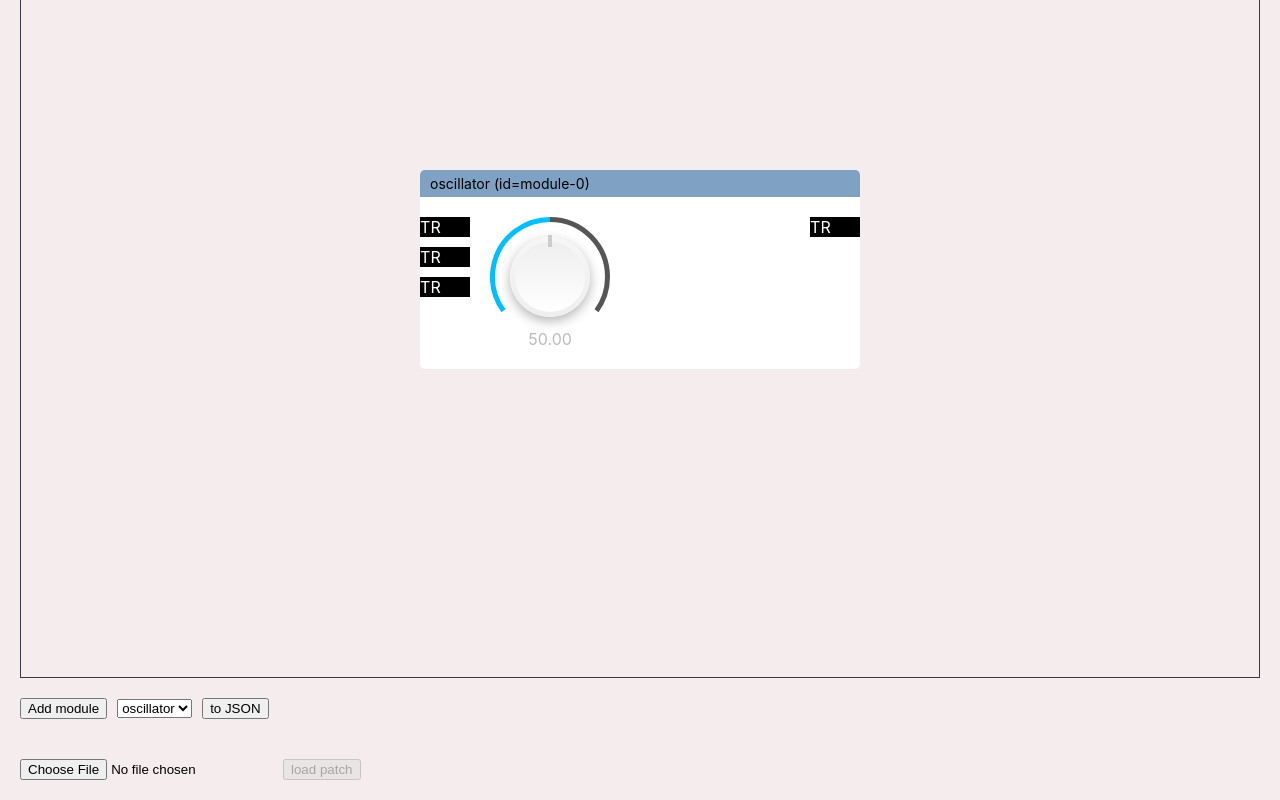
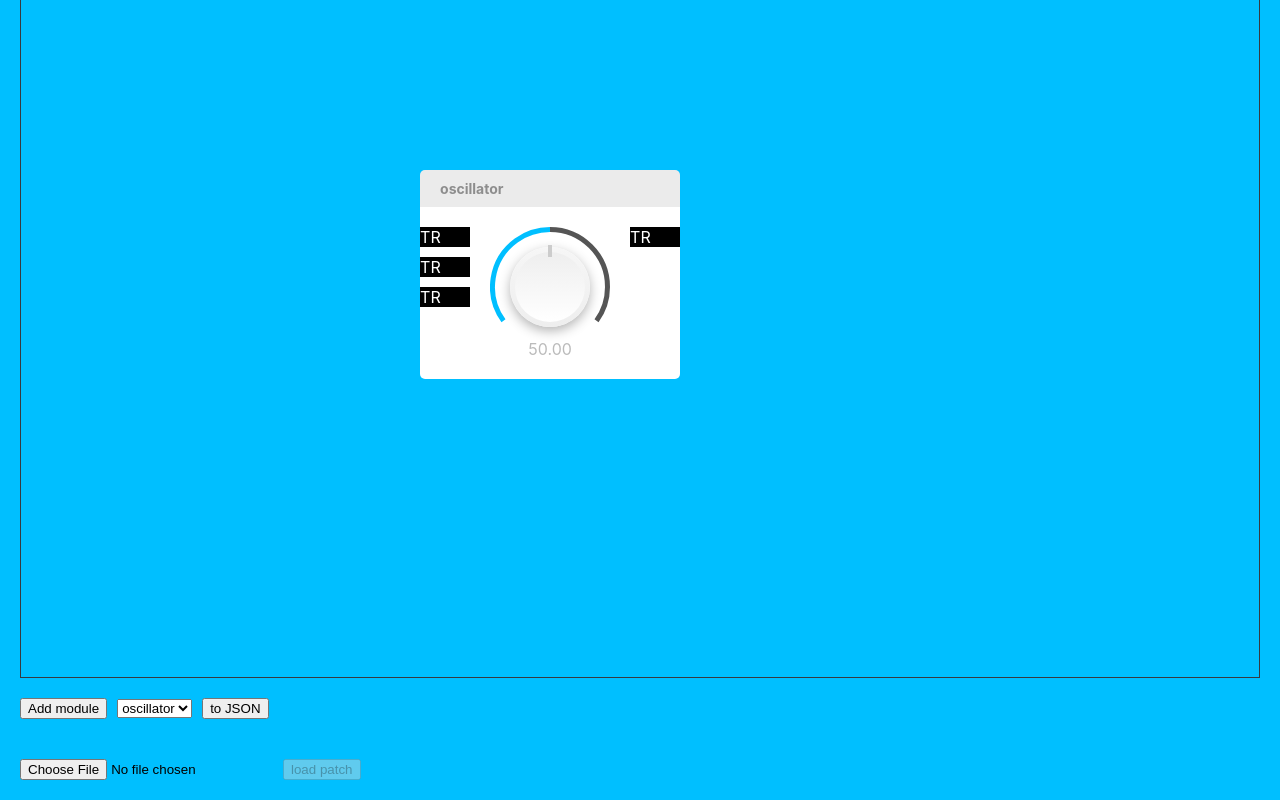
Before and after one commit to petervdn/patchwork, a React (Vite) app in the folder web/: page / in a window 1280 px wide. Both pictures are taken after a click on the button "Add module". Shown: the part 183-983 px from the top of the page. Built offline with nearby package versions, Linux system fonts and the light colour scheme.

Commit message:
Changes module styles

```diff
--- a/web/src/App.tsx
+++ b/web/src/App.tsx
@@ -18,6 +18,9 @@ todo:
 - remove styled components
 - rewrite dial to use canvas
 - fix sizing of dial
+- design transputs
+- use transput labels
+- delete a module
  */
 
 function App() {
--- a/web/src/components/PatchModule/PatchModule.module.css
+++ b/web/src/components/PatchModule/PatchModule.module.css
@@ -14,9 +14,10 @@
         }
 
         & .content {
-            width: 300px;
+            #width: 300px;
             padding: 0 20px;
             color: #aaa;
+
 
         }
     }
--- a/web/src/components/PatchModule/PatchModuleHeader.module.css
+++ b/web/src/components/PatchModule/PatchModuleHeader.module.css
@@ -1,12 +1,8 @@
 .header {
-    background-color: #7FA1C3;
-    margin-bottom: 20px;
-
-    & h2 {
-        padding: 5px 10px;
-        margin: 0;
-        font-size: 14px;
-        font-weight: unset;
-        touch-action: none;
-    }
+    background-color: rgba(0, 0, 0, 0.08);
+    margin: 0;
+    padding: 10px 20px;
+    font-size: 14px;
+    font-weight: 0;
+    color: rgba(0, 0, 0, 0.4);
 }
--- a/web/src/components/PatchModule/PatchModuleHeader.tsx
+++ b/web/src/components/PatchModule/PatchModuleHeader.tsx
@@ -6,11 +6,5 @@ type Props = {
 };
 
 export function PatchModuleHeader({ module }: Props) {
-  return (
-    <div className={classes.header}>
-      <h2>
-        {module.type} (id={module.id})
-      </h2>
-    </div>
-  );
+  return <h2 className={classes.header}>{module.type}</h2>;
 }
--- a/web/src/components/PatchViewport/SvgConnection.tsx
+++ b/web/src/components/PatchViewport/SvgConnection.tsx
@@ -44,5 +44,5 @@ function getConnectionFromTo(connection: Connection, inset = 4): { from: Positio
 export function SvgConnection({ connection }: Props): ReactElement {
   const { from, to } = getConnectionFromTo(connection);
 
-  return <path d={`M ${from.x} ${from.y} L ${to.x} ${to.y}`} stroke={'black'} strokeWidth="2" />;
+  return <path d={`M ${from.x} ${from.y} L ${to.x} ${to.y}`} stroke={'white'} strokeWidth="2" />;
 }
--- a/web/src/index.css
+++ b/web/src/index.css
@@ -19,7 +19,7 @@
   --medium: #E2DAD6;
 
 
-  background-color: #F5EDED;
+  background-color: deepskyblue;
 }
 h1 {
   margin: 0;
```
